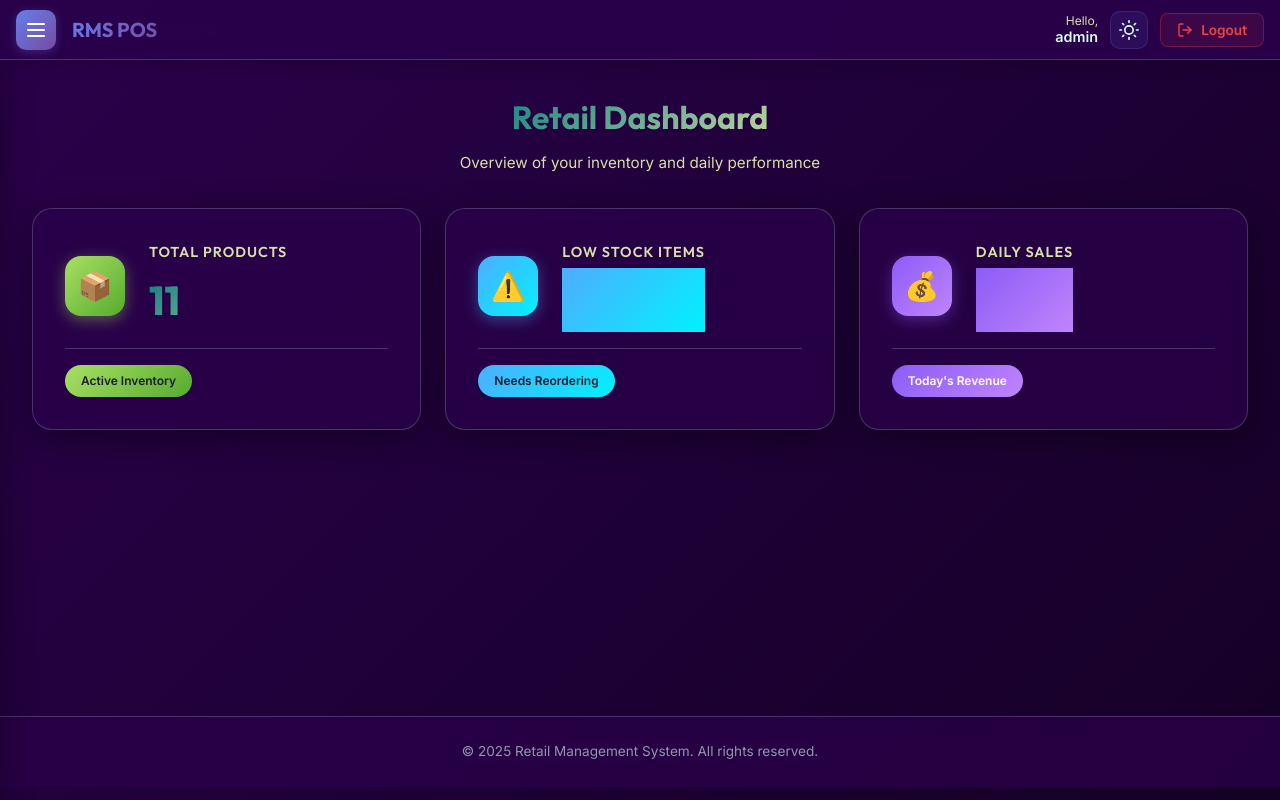
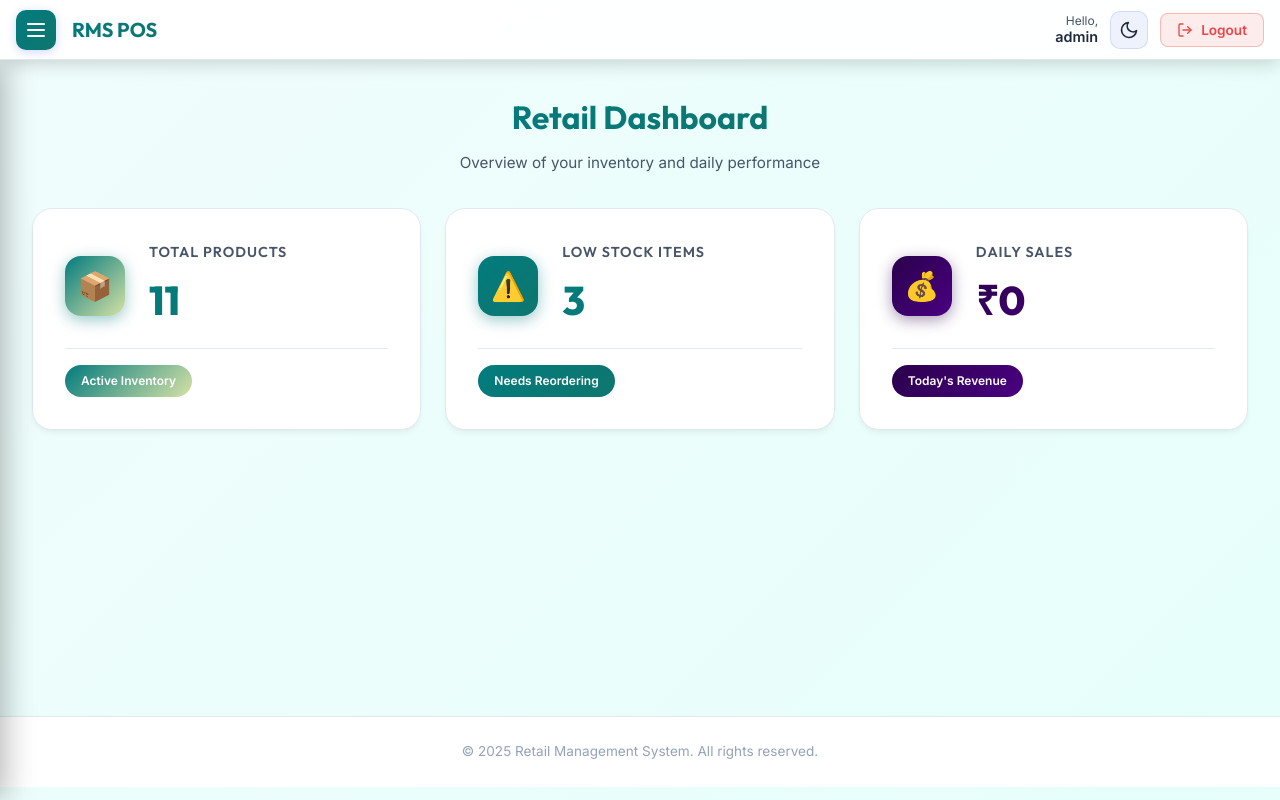
Before and after one commit to RakshitKashyap1/Retail-Management-System_Point-of-Sale, a Django app: page /inventory/dashboard/ in a window 1280 px wide. Run offline with Django 5.2, Linux system fonts and the light colour scheme; a user stored in the database is signed in; data comes from the database, SQL or seed files in the repository.

Commit message:
Revamp theme system and update color palette
Switched the default theme to light, renamed theme classes to 'dark-theme', and updated theme toggling logic in base.html. Refreshed the color palette in styles.css and purple_theme.css for improved contrast and consistency, aligning dashboard and stat card styles with the new design. UI elements now use CSS variables for gradients and backgrounds, and theme toggling UI feedback is corrected.

```diff
--- a/rms_pos/static/css/purple_theme.css
+++ b/rms_pos/static/css/purple_theme.css
@@ -1,25 +1,25 @@
 .stat-card.purple {
-    background: linear-gradient(135deg, rgba(139, 92, 246, 0.15) 0%, rgba(192, 132, 252, 0.1) 100%);
-    border-color: rgba(139, 92, 246, 0.2);
+    background: linear-gradient(135deg, rgba(42, 1, 75, 0.15) 0%, rgba(65, 12, 110, 0.1) 100%);
+    border-color: rgba(42, 1, 75, 0.2);
 }
 
 .stat-card.purple:hover {
-    box-shadow: 0 12px 40px rgba(139, 92, 246, 0.3);
+    box-shadow: 0 12px 40px rgba(42, 1, 75, 0.3);
 }
 
 .stat-icon-purple {
-    background: linear-gradient(135deg, #8b5cf6 0%, #c084fc 100%);
-    box-shadow: 0 4px 15px rgba(139, 92, 246, 0.4);
+    background: linear-gradient(135deg, #2A014B 0%, #4a0082 100%);
+    box-shadow: 0 4px 15px rgba(42, 1, 75, 0.4);
 }
 
 .stat-value.purple {
-    background: linear-gradient(135deg, #8b5cf6 0%, #c084fc 100%);
+    background: linear-gradient(135deg, #2A014B 0%, #4a0082 100%);
     -webkit-background-clip: text;
     -webkit-text-fill-color: transparent;
     background-clip: text;
 }
 
 .badge-purple {
-    background: linear-gradient(135deg, #8b5cf6 0%, #c084fc 100%);
-    color: #1a1d2e;
+    background: linear-gradient(135deg, #2A014B 0%, #4a0082 100%);
+    color: #ffffff;
 }
--- a/rms_pos/static/css/styles.css
+++ b/rms_pos/static/css/styles.css
@@ -1,65 +1,95 @@
 :root {
-    /* Dark Theme (Default) */
-    --bg-body: #2A014B;
-    /* Deep Purple */
-    --bg-gradient: linear-gradient(135deg, #2A014B 0%, #150026 100%);
-    --text-primary: #DAFAF8;
-    /* Light Cyan */
-    --text-secondary: #D6E1A5;
-    /* Light Green */
-    --text-muted: rgba(218, 250, 248, 0.6);
-    --nav-bg: rgba(42, 1, 75, 0.9);
-    --border-color: rgba(218, 250, 248, 0.2);
+    /* Light Theme (Default) - "Clean Teal" */
+
+    /* Background: Very subtle tint of User's Cyan #DAFAF8 */
+    --bg-body: #f0fdfc;
+    --bg-gradient: linear-gradient(135deg, #f0fdfc 0%, #e6fffa 100%);
+
+    /* Text: User's Purple #2A014B for headers, standard grey for body */
+    --text-primary: #1e293b;
+    --text-secondary: #475569;
+    --text-muted: #94a3b8;
+    --text-brand: #2A014B;
+    /* User's Deep Purple */
+
+    /* Navigation & Surfaces */
+    --nav-bg: rgba(255, 255, 255, 0.95);
+    --card-bg: #ffffff;
+    --card-shadow: 0 4px 6px -1px rgba(0, 0, 0, 0.05), 0 2px 4px -1px rgba(0, 0, 0, 0.03);
+
+    /* Borders */
+    --border-color: #e2e8f0;
     --border-color-hover: #027B7E;
+
+    /* Inputs */
+    --input-bg: #f8fafc;
+    --input-focus-bg: #ffffff;
+
+    /* Tables */
+    --table-bg: #ffffff;
+    --table-header-bg: #f1f5f9;
+    --table-hover-bg: #f8fafc;
+
+    /* Accents */
+    --accent-start: #027B7E;
     /* Teal */
+    --accent-end: #0f766e;
 
-    --card-bg: rgba(42, 1, 75, 0.7);
-    --card-shadow: 0 8px 32px rgba(0, 0, 0, 0.4);
-    --input-bg: rgba(2, 123, 126, 0.2);
-    --input-focus-bg: rgba(2, 123, 126, 0.3);
-    --table-bg: rgba(42, 1, 75, 0.5);
-    --table-header-bg: rgba(2, 123, 126, 0.3);
-    --table-hover-bg: rgba(218, 250, 248, 0.05);
+    --accent-gradient: linear-gradient(135deg, var(--accent-start) 0%, var(--accent-end) 100%);
+    --accent-shadow: rgba(2, 123, 126, 0.2);
 
-    --accent-start: #027B7E;
-    --accent-middle: #027B7E;
-    --accent-end: #D6E1A5;
-    --accent-gradient: linear-gradient(135deg, var(--accent-start) 0%, var(--accent-end) 100%);
-    --accent-shadow: rgba(2, 123, 126, 0.4);
-
-    --btn-secondary-bg: rgba(218, 250, 248, 0.1);
-    --btn-secondary-border: rgba(218, 250, 248, 0.2);
-    --btn-secondary-hover-bg: rgba(218, 250, 248, 0.15);
+    /* Buttons */
+    --btn-secondary-bg: #ffffff;
+    --btn-secondary-border: #cbd5e1;
+    --btn-secondary-hover-bg: #f1f5f9;
 }
 
-html.light-theme {
-    --bg-body: #DAFAF8;
-    /* Light Cyan */
-    --bg-gradient: linear-gradient(135deg, #DAFAF8 0%, #E0F2F1 100%);
+html.dark-theme {
+    /* Dark Theme - "Midnight Professional" */
 
-    --text-primary: #2A014B;
-    /* Deep Purple */
-    --text-secondary: #027B7E;
+    /* Core Backgrounds: Deepening the user's #2A014B for better contrast */
+    --bg-body: #0d021c;
+    --bg-gradient: linear-gradient(135deg, #0d021c 0%, #1a0130 100%);
+
+    /* Text: Using white/grey for readability, keeping User's Cyan for subtle highlights */
+    --text-primary: #ffffff;
+    --text-secondary: #cbd5e1;
+    --text-muted: #64748b;
+    --text-brand: #DAFAF8;
+    /* User's Light Cyan */
+
+    /* Navigation & Surfaces */
+    --nav-bg: rgba(20, 5, 35, 0.95);
+    --card-bg: rgba(25, 10, 45, 0.7);
+    --card-shadow: 0 4px 6px -1px rgba(0, 0, 0, 0.3), 0 2px 4px -1px rgba(0, 0, 0, 0.15);
+
+    /* Borders */
+    --border-color: rgba(218, 250, 248, 0.1);
+    --border-color-hover: #027B7E;
+
+    /* Inputs */
+    --input-bg: rgba(0, 0, 0, 0.3);
+    --input-focus-bg: rgba(0, 0, 0, 0.5);
+
+    /* Tables */
+    --table-bg: rgba(25, 10, 45, 0.4);
+    --table-header-bg: rgba(2, 123, 126, 0.2);
+    --table-hover-bg: rgba(2, 123, 126, 0.1);
+
+    /* Accents - User's Palette */
+    --accent-start: #027B7E;
     /* Teal */
-    --text-muted: rgba(42, 1, 75, 0.7);
-    --nav-bg: rgba(218, 250, 248, 0.9);
-    --border-color: rgba(42, 1, 75, 0.15);
-    --border-color-hover: #027B7E;
-    --card-bg: rgba(255, 255, 255, 0.6);
-    --card-shadow: 0 4px 20px rgba(42, 1, 75, 0.08);
-    --input-bg: rgba(255, 255, 255, 0.8);
-    --input-focus-bg: #ffffff;
-    --table-bg: rgba(255, 255, 255, 0.7);
-    --table-header-bg: rgba(214, 225, 165, 0.4);
-    --table-hover-bg: rgba(42, 1, 75, 0.05);
+    --accent-middle: #2d9da0;
+    --accent-end: #D6E1A5;
+    /* Light Green */
 
-    --accent-start: #027B7E;
-    --accent-end: #2A014B;
-    --accent-shadow: rgba(2, 123, 126, 0.2);
+    --accent-gradient: linear-gradient(135deg, var(--accent-start) 0%, var(--accent-middle) 100%);
+    --accent-shadow: rgba(2, 123, 126, 0.3);
 
-    --btn-secondary-bg: rgba(42, 1, 75, 0.05);
-    --btn-secondary-border: rgba(42, 1, 75, 0.1);
-    --btn-secondary-hover-bg: rgba(42, 1, 75, 0.1);
+    /* Buttons */
+    --btn-secondary-bg: rgba(255, 255, 255, 0.05);
+    --btn-secondary-border: rgba(255, 255, 255, 0.1);
+    --btn-secondary-hover-bg: rgba(255, 255, 255, 0.1);
 }
 
 
@@ -258,18 +288,18 @@ nav {
 
 /* Stats Cards */
 .stat-card {
-    background: linear-gradient(135deg, rgba(168, 224, 99, 0.15) 0%, rgba(86, 171, 47, 0.1) 100%);
+    background: var(--card-bg);
     backdrop-filter: blur(10px);
     padding: 3rem;
     border-radius: 24px;
     box-shadow: 0 8px 32px rgba(0, 0, 0, 0.3);
-    border: 1px solid rgba(168, 224, 99, 0.2);
+    border: 1px solid var(--border-color);
     transition: all 0.3s;
 }
 
 .stat-card:hover {
     transform: translateY(-5px);
-    box-shadow: 0 12px 40px rgba(168, 224, 99, 0.3);
+    box-shadow: 0 12px 40px var(--accent-shadow);
 }
 
 .stat-card.blue {
@@ -299,8 +329,8 @@ nav {
 }
 
 .stat-icon-green {
-    background: linear-gradient(135deg, #a8e063 0%, #56ab2f 100%);
-    box-shadow: 0 4px 15px rgba(168, 224, 99, 0.4);
+    background: var(--accent-gradient);
+    box-shadow: 0 4px 15px var(--accent-shadow);
 }
 
 .stat-icon-blue {
@@ -325,10 +355,9 @@ nav {
 .stat-value {
     font-size: 4rem;
     font-weight: 800;
-    background: linear-gradient(135deg, #a8e063 0%, #56ab2f 100%);
+    background: var(--accent-gradient);
     -webkit-background-clip: text;
     -webkit-text-fill-color: transparent;
-    background-clip: text;
     background-clip: text;
 }
 
@@ -338,6 +367,7 @@ nav {
     background: linear-gradient(135deg, #4facfe 0%, #00f2fe 100%);
     -webkit-background-clip: text;
     -webkit-text-fill-color: transparent;
+    background-clip: text;
 }
 
 .stat-footer {
@@ -921,18 +951,21 @@ table {
 }
 
 .dashboard-stat-icon.green {
-    background: linear-gradient(135deg, #a8e063 0%, #56ab2f 100%);
-    box-shadow: 0 4px 15px rgba(168, 224, 99, 0.4);
+    background: linear-gradient(135deg, #027B7E 0%, #D6E1A5 100%);
+    box-shadow: 0 4px 15px rgba(2, 123, 126, 0.4);
+    color: #fff;
 }
 
 .dashboard-stat-icon.blue {
-    background: linear-gradient(135deg, #4facfe 0%, #00f2fe 100%);
-    box-shadow: 0 4px 15px rgba(79, 172, 254, 0.4);
+    background: linear-gradient(135deg, #027B7E 0%, #0f766e 100%);
+    box-shadow: 0 4px 15px rgba(2, 123, 126, 0.4);
+    color: #fff;
 }
 
 .dashboard-stat-icon.purple {
-    background: linear-gradient(135deg, #8b5cf6 0%, #c084fc 100%);
-    box-shadow: 0 4px 15px rgba(139, 92, 246, 0.4);
+    background: linear-gradient(135deg, #2A014B 0%, #4a0082 100%);
+    box-shadow: 0 4px 15px rgba(42, 1, 75, 0.4);
+    color: #fff;
 }
 
 .dashboard-stat-title {
@@ -954,11 +987,17 @@ table {
 }
 
 .dashboard-stat-value.blue {
-    background: linear-gradient(135deg, #4facfe 0%, #00f2fe 100%);
+    background: linear-gradient(135deg, #027B7E 0%, #0f766e 100%);
+    -webkit-background-clip: text;
+    -webkit-text-fill-color: transparent;
+    background-clip: text;
 }
 
 .dashboard-stat-value.purple {
-    background: linear-gradient(135deg, #8b5cf6 0%, #c084fc 100%);
+    background: linear-gradient(135deg, #2A014B 0%, #4a0082 100%);
+    -webkit-background-clip: text;
+    -webkit-text-fill-color: transparent;
+    background-clip: text;
 }
 
 .dashboard-stat-footer {
@@ -976,16 +1015,16 @@ table {
 }
 
 .dashboard-badge.green {
-    background: linear-gradient(135deg, #a8e063 0%, #56ab2f 100%);
-    color: #1a1d2e;
+    background: linear-gradient(135deg, #027B7E 0%, #D6E1A5 100%);
+    color: #fff;
 }
 
 .dashboard-badge.blue {
-    background: linear-gradient(135deg, #4facfe 0%, #00f2fe 100%);
-    color: #1a1d2e;
+    background: linear-gradient(135deg, #027B7E 0%, #0f766e 100%);
+    color: #fff;
 }
 
 .dashboard-badge.purple {
-    background: linear-gradient(135deg, #8b5cf6 0%, #c084fc 100%);
+    background: linear-gradient(135deg, #2A014B 0%, #4a0082 100%);
     color: #fff;
 }
--- a/rms_pos/templates/base.html
+++ b/rms_pos/templates/base.html
@@ -17,9 +17,9 @@
     <link href="{% static 'css/purple_theme.css' %}" rel="stylesheet">
     <script>
         // Check for saved theme preference or use system preference
-        const savedTheme = localStorage.getItem('theme') || 'dark';
-        if (savedTheme === 'light') {
-            document.documentElement.classList.add('light-theme');
+        const savedTheme = localStorage.getItem('theme') || 'light';
+        if (savedTheme === 'dark') {
+            document.documentElement.classList.add('dark-theme');
         }
     </script>
 </head>
@@ -54,7 +54,7 @@
         .navbar-brand {
             font-size: 1.25rem;
             font-weight: 700;
-            background: linear-gradient(135deg, #667eea 0%, #764ba2 100%);
+            background: var(--accent-gradient);
             -webkit-background-clip: text;
             -webkit-text-fill-color: transparent;
             background-clip: text;
@@ -132,7 +132,7 @@
         .menu-toggle {
             width: 40px;
             height: 40px;
-            background: linear-gradient(135deg, #667eea 0%, #764ba2 100%);
+            background: var(--accent-gradient);
             border: none;
             border-radius: 10px;
             cursor: pointer;
@@ -221,7 +221,7 @@
         .menu-brand {
             font-size: 1.25rem;
             font-weight: 700;
-            background: linear-gradient(135deg, #667eea 0%, #764ba2 100%);
+            background: var(--accent-gradient);
             -webkit-background-clip: text;
             -webkit-text-fill-color: transparent;
             background-clip: text;
@@ -237,7 +237,7 @@
         .user-avatar {
             width: 38px;
             height: 38px;
-            background: linear-gradient(135deg, #667eea 0%, #764ba2 100%);
+            background: var(--accent-gradient);
             border-radius: 50%;
             display: flex;
             align-items: center;
@@ -574,14 +574,16 @@
             const navbarThemeToggle = document.getElementById('navbarThemeToggle');
             const themeToggleMenu = document.getElementById('themeToggleMenu');
 
-            function updateThemeUI(isLight) {
+            function updateThemeUI(isDark) {
                 // Update Icons in Navbar
                 if (navbarThemeToggle) {
                     const sunIcon = navbarThemeToggle.querySelector('.sun-icon');
                     const moonIcon = navbarThemeToggle.querySelector('.moon-icon');
                     if (sunIcon && moonIcon) {
-                        sunIcon.style.display = isLight ? 'none' : 'block';
-                        moonIcon.style.display = isLight ? 'block' : 'none';
+                        // If dark, show sun (to switch to light)
+                        // If light, show moon (to switch to dark)
+                        sunIcon.style.display = isDark ? 'block' : 'none';
+                        moonIcon.style.display = isDark ? 'none' : 'block';
                     }
                 }
 
@@ -591,29 +593,29 @@
                     const moonIconMenu = themeToggleMenu.querySelector('.moon-icon-menu');
                     const themeLabel = themeToggleMenu.querySelector('.theme-label');
                     if (sunIconMenu && moonIconMenu) {
-                        if (isLight) {
+                        if (isDark) {
+                            sunIconMenu.style.display = 'block';
+                            moonIconMenu.style.display = 'none';
+                            if (themeLabel) themeLabel.textContent = 'Switch to Light Mode';
+                        } else {
                             sunIconMenu.style.display = 'none';
                             moonIconMenu.style.display = 'block';
                             if (themeLabel) themeLabel.textContent = 'Switch to Dark Mode';
-                        } else {
-                            sunIconMenu.style.display = 'block';
-                            moonIconMenu.style.display = 'none';
-                            if (themeLabel) themeLabel.textContent = 'Switch to Light Mode';
                         }
                     }
                 }
             }
 
             function toggleTheme() {
-                document.documentElement.classList.toggle('light-theme');
-                const isNowLight = document.documentElement.classList.contains('light-theme');
-                localStorage.setItem('theme', isNowLight ? 'light' : 'dark');
-                updateThemeUI(isNowLight);
+                document.documentElement.classList.toggle('dark-theme');
+                const isNowDark = document.documentElement.classList.contains('dark-theme');
+                localStorage.setItem('theme', isNowDark ? 'dark' : 'light');
+                updateThemeUI(isNowDark);
             }
 
-            // Sync with current class state
-            const isInitialLight = document.documentElement.classList.contains('light-theme');
-            updateThemeUI(isInitialLight);
+            // Sync with current class state at load
+            const isInitialDark = document.documentElement.classList.contains('dark-theme');
+            updateThemeUI(isInitialDark);
 
             if (navbarThemeToggle) navbarThemeToggle.addEventListener('click', toggleTheme);
             if (themeToggleMenu) themeToggleMenu.addEventListener('click', toggleTheme);
```
